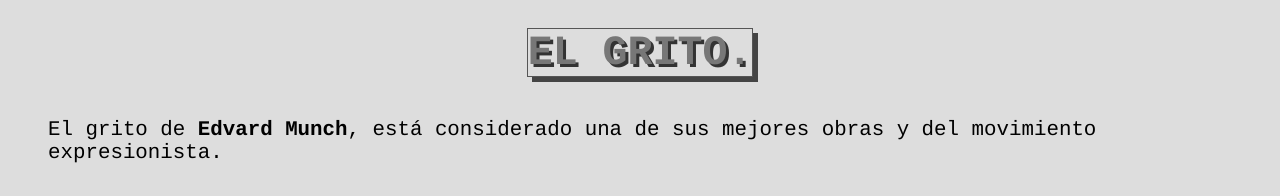
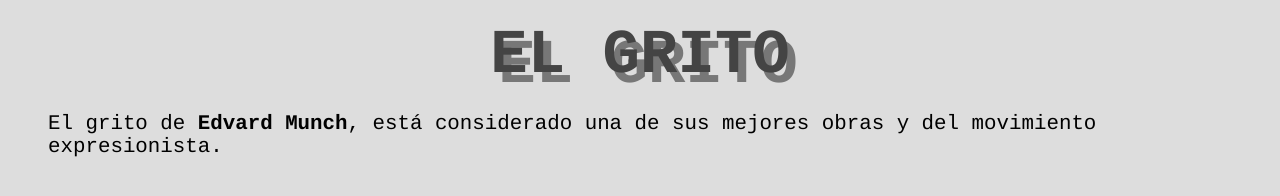
Before and after one commit to jortegah79/tributoamunch, a plain HTML site: page index.html in a window 1280 px wide. Shown: the top 196 px of the page. Drawn offline with Linux system fonts and the light colour scheme; grey boxes are pictures that could not be loaded.

Commit message:
arreglos en titulo.Falta cambiar segun display

```diff
--- a/code1.css
+++ b/code1.css
@@ -4,20 +4,14 @@
     font-family: "Courier";
 }
 
-#contenedor_titulo {
-    display: flex;
-    flex-direction: column;
-    align-content: center;
-}
-
 #title {
     display: block;
     margin: 20px auto;
-    border: 1px solid #555;
-    color: #777;
-    text-shadow: 3px 3px #333;
+    font-size: 3em;
+    color: #444;
+    text-shadow: 8px 10px #777;
     text-align: center;
-    box-shadow: 5px 5px #444;
+
 }
 #img-div-extra{
  flex-direction:row;
--- a/index.html
+++ b/index.html
@@ -13,7 +13,7 @@
 
     <main id="main">
         <div id="contenedor_titulo">
-            <h1 id="title"><strong>EL GRITO</strong>.</h1>
+            <h1 id="title"><strong>EL GRITO</strong></h1>
             <p id="tribute-info">El grito de <a href="https://es.wikipedia.org/wiki/Edvard_Munch"><strong>Edvard
                         Munch</strong></a>, está considerado una de sus mejores obras y del movimiento expresionista.
             </p>
@@ -54,7 +54,7 @@
         <footer id="tribute-footer">
             <p>Mas información en <a href="https://es.wikipedia.org/wiki/El_Grito" id=tribute-link
                     target="_blank"><strong>wikipedia.</strong></a>
-                </footer>
+        </footer>
 
 
 
```
